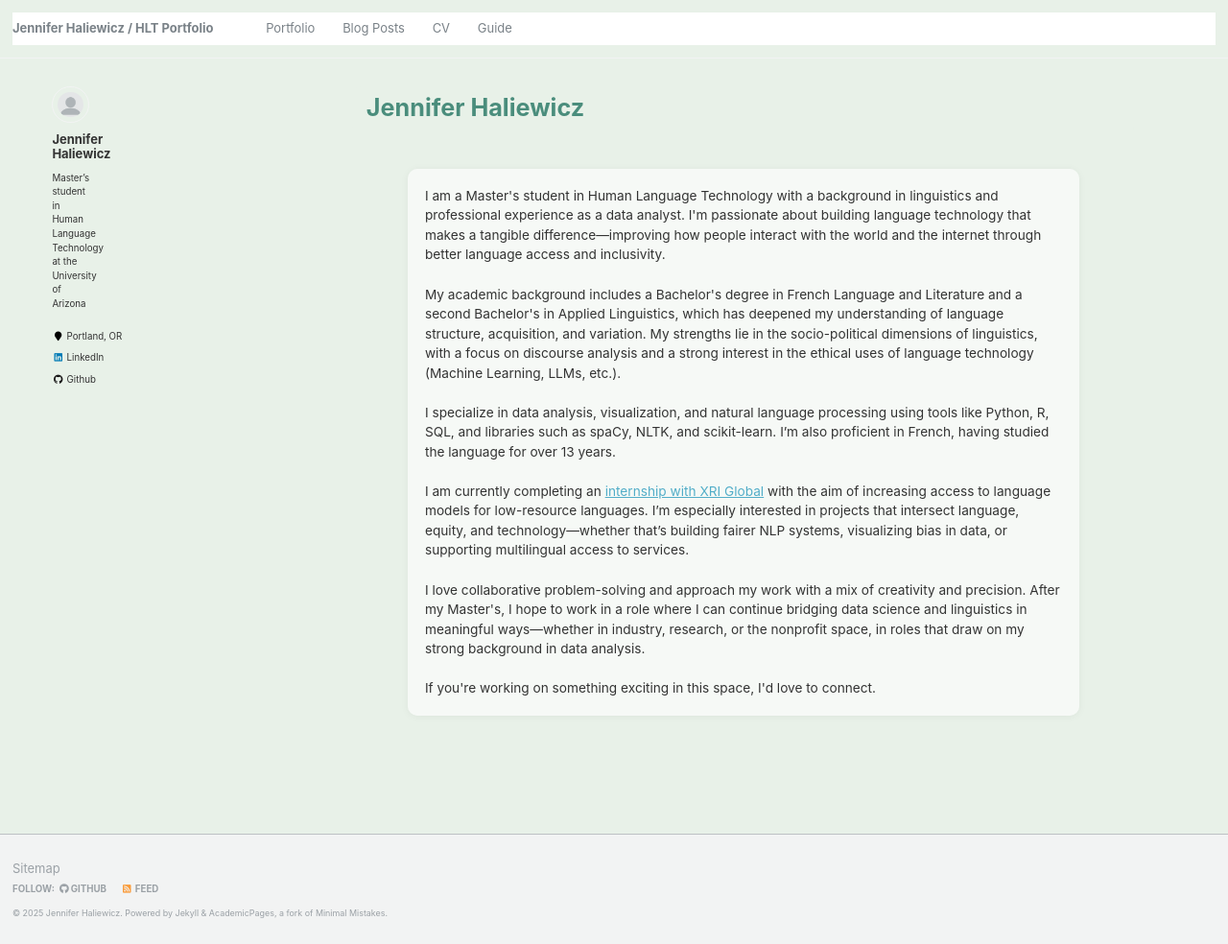
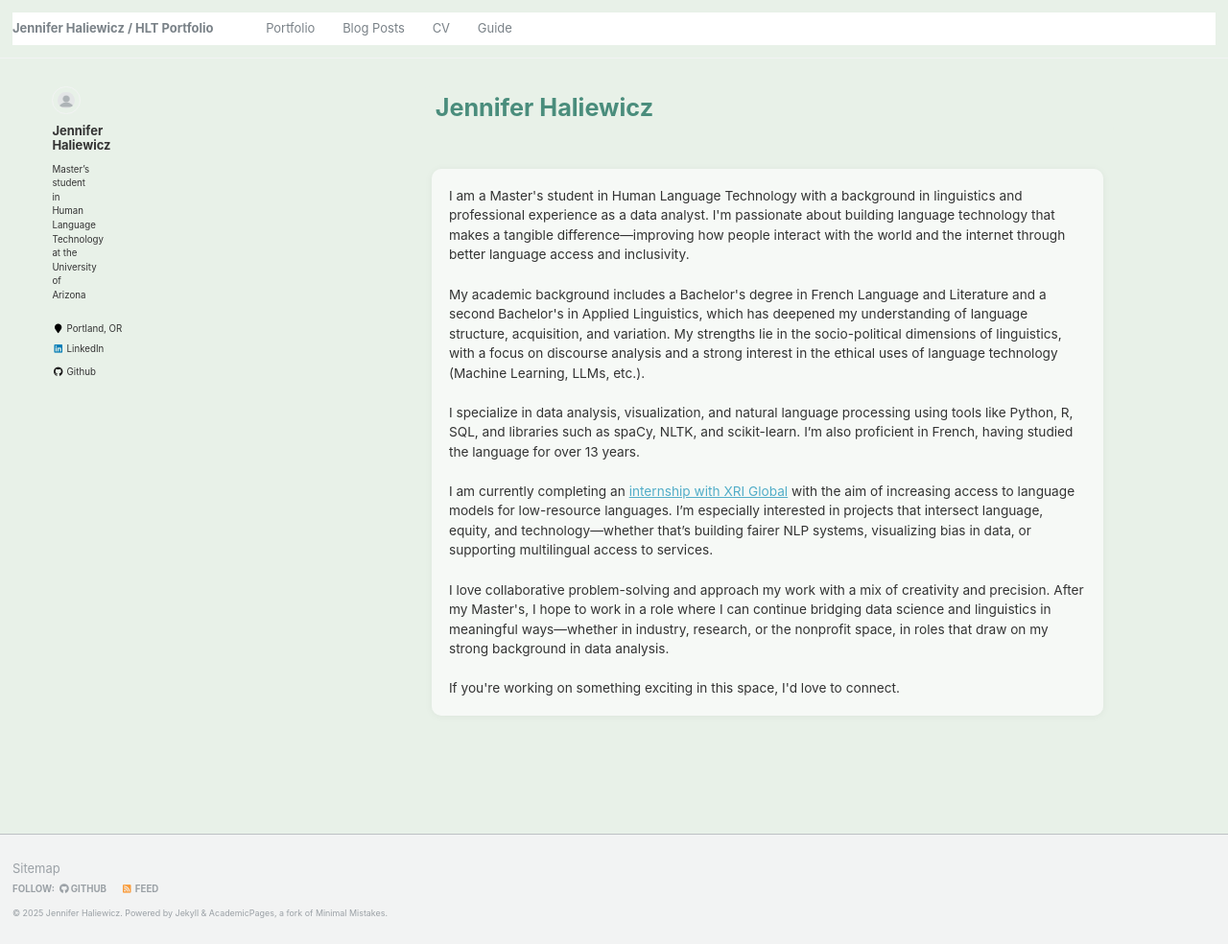
Before and after one commit to rofljen/HLTProfessionalsite, a Jekyll site: the page built from index.html, in a window 1280 px wide. Shown: the whole page at 96% size. Built offline with Jekyll 4.4.1, drawn with Linux system fonts in a browser that asks for light colours.

Commit message:
Update custom.css

```diff
--- a/assets/css/custom.css
+++ b/assets/css/custom.css
@@ -32,13 +32,14 @@
 }
 
 .sidebar {
-  flex: 0 0 250px;
+  flex: 0 0 300px;
+  padding-right: 1rem;
 }
 
 .page,
 .page__inner-wrap {
   flex: 1 1 auto;
-  max-width: 900px;
+  max-width: 750px;
 }
 
 /* Content container overrides */
```
